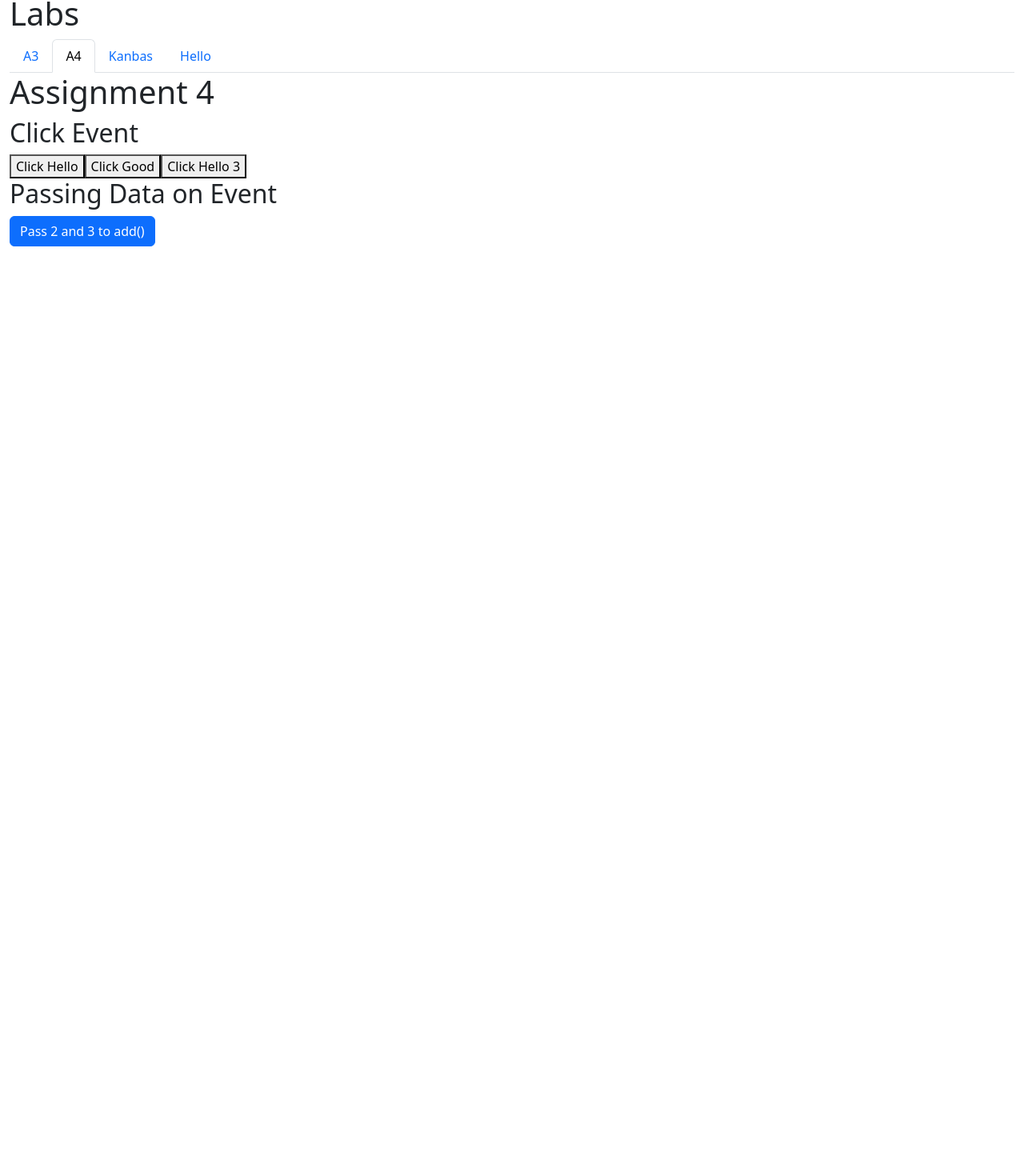
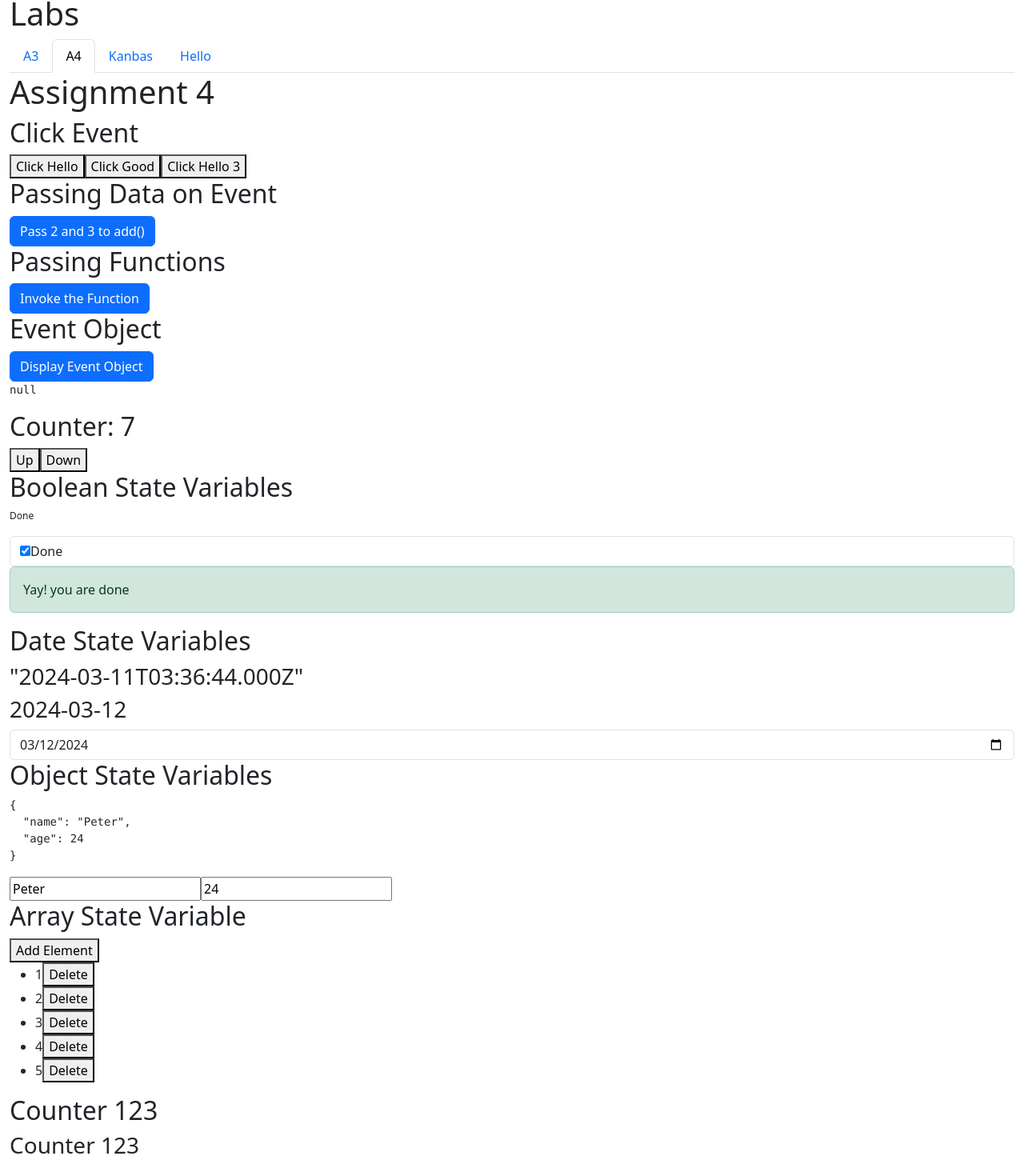
Before and after one commit to coreyan1234/kanbas-react-web-app, a React (Create React App) app: page /#/Labs/a4 in a window 1280 px wide. Shown: the part 7-1462 px from the top of the page at 80% size. Before the commit the page ends 800 px from the top, so only its background shows below. Built offline with nearby package versions, Linux system fonts and the light colour scheme.

Commit message:
Lab up to 2.3

```diff
--- /dev/null
+++ b/src/Labs/a4/ArrayStateVariable.tsx
@@ -0,0 +1,26 @@
+import React, { useState } from "react";
+function ArrayStateVariable() {
+  const [array, setArray] = useState([1, 2, 3, 4, 5]);
+  const addElement = () => {
+    setArray([...array, Math.floor(Math.random() * 100)]);
+  };
+  const deleteElement = (index: number) => {
+    setArray(array.filter((item, i) => i !== index));
+  };
+  return (
+    <div>
+      <h2>Array State Variable</h2>
+      <button onClick={addElement}>Add Element</button>
+      <ul>
+        {array.map((item, index) => (
+          <li key={index}>
+            {item}
+            <button onClick={() => deleteElement(index)}>
+              Delete</button>
+          </li>
+        ))}
+      </ul>
+    </div>
+  );
+}
+export default ArrayStateVariable;
--- /dev/null
+++ b/src/Labs/a4/BooleanStateVariables.tsx
@@ -0,0 +1,18 @@
+import React, { useState } from "react";
+function BooleanStateVariables() {
+  const [done, setDone] = useState(true);
+  return (
+    <div>
+      <h2>Boolean State Variables</h2>
+      <p>{done ? "Done" : "Not done"}</p>
+      <label className="form-control">
+        <input type="checkbox" checked={done}
+               onChange={() => setDone(!done)} />
+        Done
+      </label>
+      {done && <div className="alert alert-success">
+               Yay! you are done</div>}
+    </div>
+  );
+}
+export default BooleanStateVariables;
--- /dev/null
+++ b/src/Labs/a4/ChildStateComponent.tsx
@@ -0,0 +1,14 @@
+function ChildStateComponent({ counter, setCounter }:
+    { counter: number;
+      setCounter: (counter: number) => void;}) {
+      return (
+        <div>
+          <h3>Counter {counter}</h3>
+          <button onClick={() => setCounter(counter + 1)}>
+            Increment</button>
+          <button onClick={() => setCounter(counter - 1)}>
+            Decrement</button>
+        </div>
+      );
+    }
+    export default ChildStateComponent;
--- /dev/null
+++ b/src/Labs/a4/Counter.tsx
@@ -0,0 +1,13 @@
+import React, { useState } from "react";
+function Counter() {
+  const [count, setCount] = useState(7);
+  console.log(count);
+  return (
+    <div>
+      <h2>Counter: {count}</h2>
+      <button onClick={() => setCount(count + 1)}>Up</button>
+      <button onClick={() => setCount(count - 1)}>Down</button>
+    </div>
+  );
+}
+export default Counter;
--- /dev/null
+++ b/src/Labs/a4/DateStateVariable.tsx
@@ -0,0 +1,23 @@
+import React, { useState } from "react";
+function DateStateVariable() {
+  const [startDate, setStartDate] = useState(new Date());
+  const dateObjectToHtmlDateString = (date: Date) => {
+    return `${date.getFullYear()}-${date.getMonth() + 1 < 10 ? 0 : ""}${
+      date.getMonth() + 1
+    }-${date.getDate() + 1 < 10 ? 0 : ""}${date.getDate() + 1}`;
+  };
+  return (
+    <div>
+      <h2>Date State Variables</h2>
+      <h3>{JSON.stringify(startDate)}</h3>
+      <h3>{dateObjectToHtmlDateString(startDate)}</h3>
+      <input
+        className="form-control"
+        type="date"
+        value={dateObjectToHtmlDateString(startDate)}
+        onChange={(e) => setStartDate(new Date(e.target.value))}
+      />
+    </div>
+  );
+}
+export default DateStateVariable;
--- /dev/null
+++ b/src/Labs/a4/EventObject.tsx
@@ -0,0 +1,21 @@
+import React, { useState } from "react";
+function EventObject() {
+  const [event, setEvent] = useState(null);
+  const handleClick = (e: any) => {
+    e.target = e.target.outerHTML;
+    delete e.view;
+    setEvent(e);
+  };
+  return (
+    <div>
+      <h2>Event Object</h2>
+      <button id="event-button"
+        onClick={(e) => handleClick(e)}
+        className="btn btn-primary">
+        Display Event Object
+      </button>
+      <pre>{JSON.stringify(event, null, 2)}</pre>
+    </div>
+  );
+}
+export default EventObject;
--- /dev/null
+++ b/src/Labs/a4/ObjectStateVariable.tsx
@@ -0,0 +1,20 @@
+import React, { useState } from "react";
+function ObjectStateVariable() {
+  const [person, setPerson] = useState({ name: "Peter", age: 24 });
+  return (
+    <div>
+      <h2>Object State Variables</h2>
+      <pre>{JSON.stringify(person, null, 2)}</pre>
+      <input
+        value={person.name}
+        onChange={(e) => setPerson({ ...person, name: e.target.value })}
+      />
+      <input
+        value={person.age}
+        onChange={(e) => setPerson({ ...person,
+                                     age: parseInt(e.target.value) })}
+      />
+    </div>
+  );
+}
+export default ObjectStateVariable;
--- /dev/null
+++ b/src/Labs/a4/ParentStateComponent.tsx
@@ -0,0 +1,14 @@
+import React, { useState } from "react";
+import ChildStateComponent from "./ChildStateComponent";
+function ParentStateComponent() {
+  const [counter, setCounter] = useState(123);
+  return (
+    <div>
+      <h2>Counter {counter}</h2>
+      <ChildStateComponent
+        counter={counter}
+        setCounter={setCounter} />
+    </div>
+  );
+}
+export default ParentStateComponent;
--- /dev/null
+++ b/src/Labs/a4/PassingFunctions.tsx
@@ -0,0 +1,11 @@
+function PassingFunctions({ theFunction }: { theFunction: () => void }) {
+    return (
+      <div>
+        <h2>Passing Functions</h2>
+        <button onClick={theFunction} className="btn btn-primary">
+          Invoke the Function
+        </button>
+      </div>
+    );
+  }
+  export default PassingFunctions;
--- a/src/Labs/a4/index.tsx
+++ b/src/Labs/a4/index.tsx
@@ -1,13 +1,32 @@
 import React from "react";
 import ClickEvent from "./ClickEvent";
 import PassingDataOnEvent from "./PassingDataOnEvent";
+import PassingFunctions from "./PassingFunctions";
+import EventObject from "./EventObject";
+import Counter from "./Counter";
+import BooleanStateVariables from "./BooleanStateVariables";
+import DateStateVariable from "./DateStateVariable";
+import ObjectStateVariable from "./ObjectStateVariable";
+import ArrayStateVariable from "./ArrayStateVariable";
+import ParentStateComponent from "./ParentStateComponent";
 
 const Assignment4 = () => {
+  function sayHello() {
+    alert("Hello");
+  }
   return(
     <>
       <h1>Assignment 4</h1>
       <ClickEvent />
       <PassingDataOnEvent />
+      <PassingFunctions theFunction={sayHello} />
+      <EventObject />
+      <Counter />
+      <BooleanStateVariables />
+      <DateStateVariable />
+      <ObjectStateVariable />
+      <ArrayStateVariable />
+      <ParentStateComponent />
     </>
   );
 };
```
